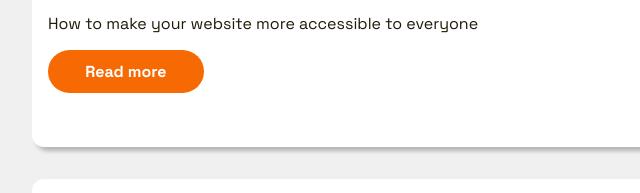
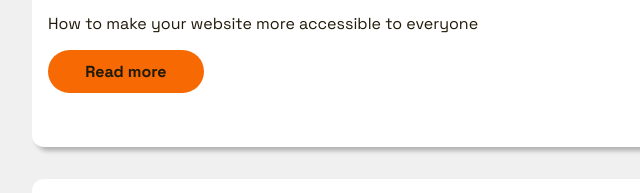
Before and after one commit to prakashmariappan/Accessibility-Insight, a plain HTML site: page index.html in a window 1280 px wide. Shown: the part 505-698 px from the top of the page, 0-640 px from the left. Drawn offline with Linux system fonts and the light colour scheme.

Commit message:
button_changes

```diff
--- a/styles.css
+++ b/styles.css
@@ -440,7 +440,7 @@ margin-left: 2.5%;
         border-radius: 25px;
         padding: .7rem;
         background-color: #F76902;
-        color: #fff;
+        color: #201A09;
         font-size: 1rem;
         font-weight: bold;
         border-style: none;
@@ -451,7 +451,7 @@ margin-left: 2.5%;
   }
   .read-more:active,.filter-btn:active{
     text-decoration: underline;
-    background-color: #201A09;
+    background-color: #fff;
     color: #F76902;
   }
   .filter-btn{
```
